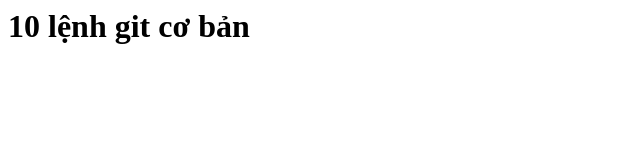
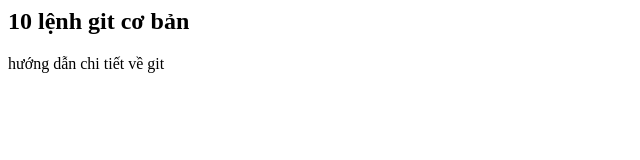
Before and after one commit to Hoa520/Github_hocgit, a plain HTML site: page index.html in a window 1280 px wide. Shown: the whole page, without its empty margins (0-640 px from the left). Drawn offline with Linux system fonts and the light colour scheme.

Commit message:
Thay đổi h1 thành h2, thêm p tag

```diff
--- a/index.html
+++ b/index.html
@@ -6,6 +6,7 @@
     <title>Git&Github</title>
 </head>
 <body>
-    <h1>10 lệnh git cơ bản</h1>
+    <h2>10 lệnh git cơ bản</h2>
+    <p>hướng dẫn chi tiết về git</p>
 </body>
 </html>
```
